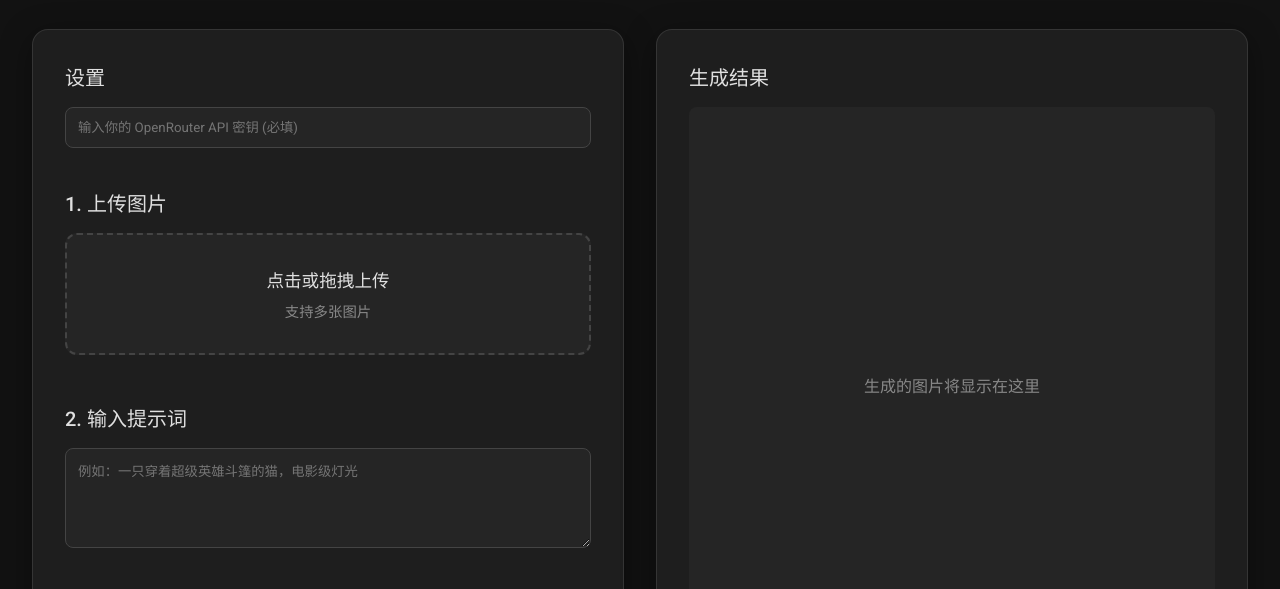
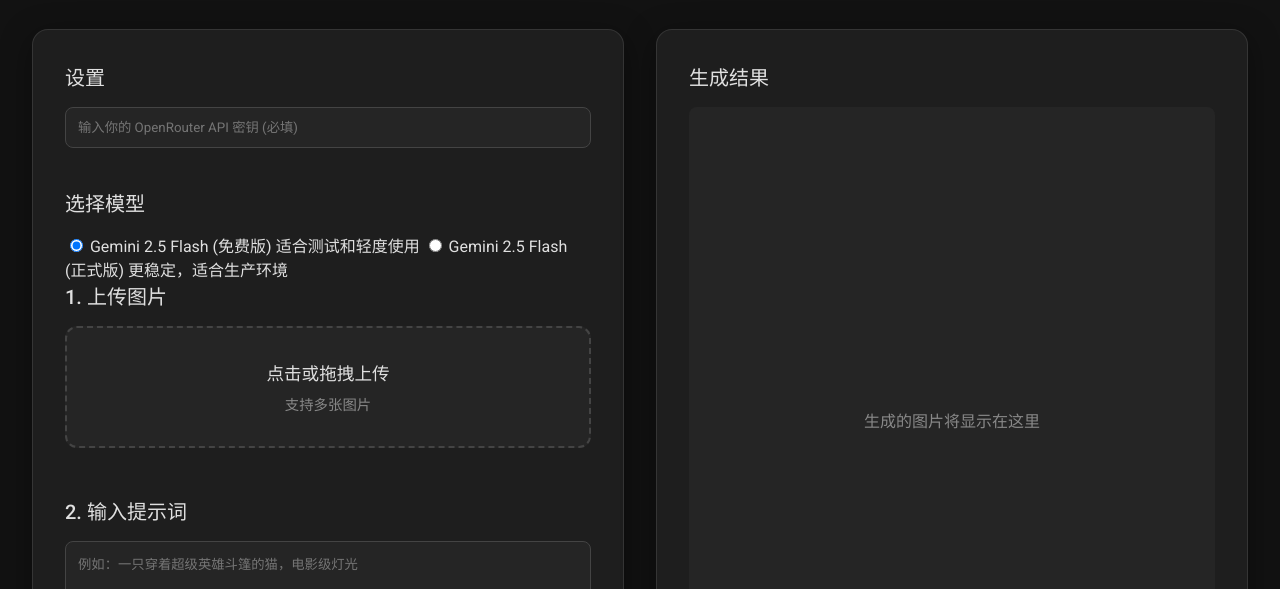
Before and after one commit to du406470427/nanobanana, a plain HTML site: page static/index.html in a window 1280 px wide. Shown: the part 167-756 px from the top of the page. Drawn offline with Linux system fonts and the light colour scheme; no server answers.

Commit message:
Update index.html

```diff
--- a/static/index.html
+++ b/static/index.html
@@ -15,6 +15,21 @@
             <div class="api-key-section">
                 <h2>设置</h2>
                 <input type="password" id="api-key-input" placeholder="输入你的 OpenRouter API 密钥 (必填)">
+            </div>
+            <div class="model-section">
+                <h2>选择模型</h2>
+                <div class="model-selector">
+                    <label class="model-option">
+                        <input type="radio" name="model" value="google/gemini-2.5-flash-image-preview:free" checked>
+                        <span class="model-name">Gemini 2.5 Flash (免费版)</span>
+                        <span class="model-desc">适合测试和轻度使用</span>
+                    </label>
+                    <label class="model-option">
+                        <input type="radio" name="model" value="google/gemini-2.5-flash-image-preview">
+                        <span class="model-name">Gemini 2.5 Flash (正式版)</span>
+                        <span class="model-desc">更稳定，适合生产环境</span>
+                    </label>
+                </div>
             </div>
             <div class="upload-section">
                 <h2>1. 上传图片</h2>
```
